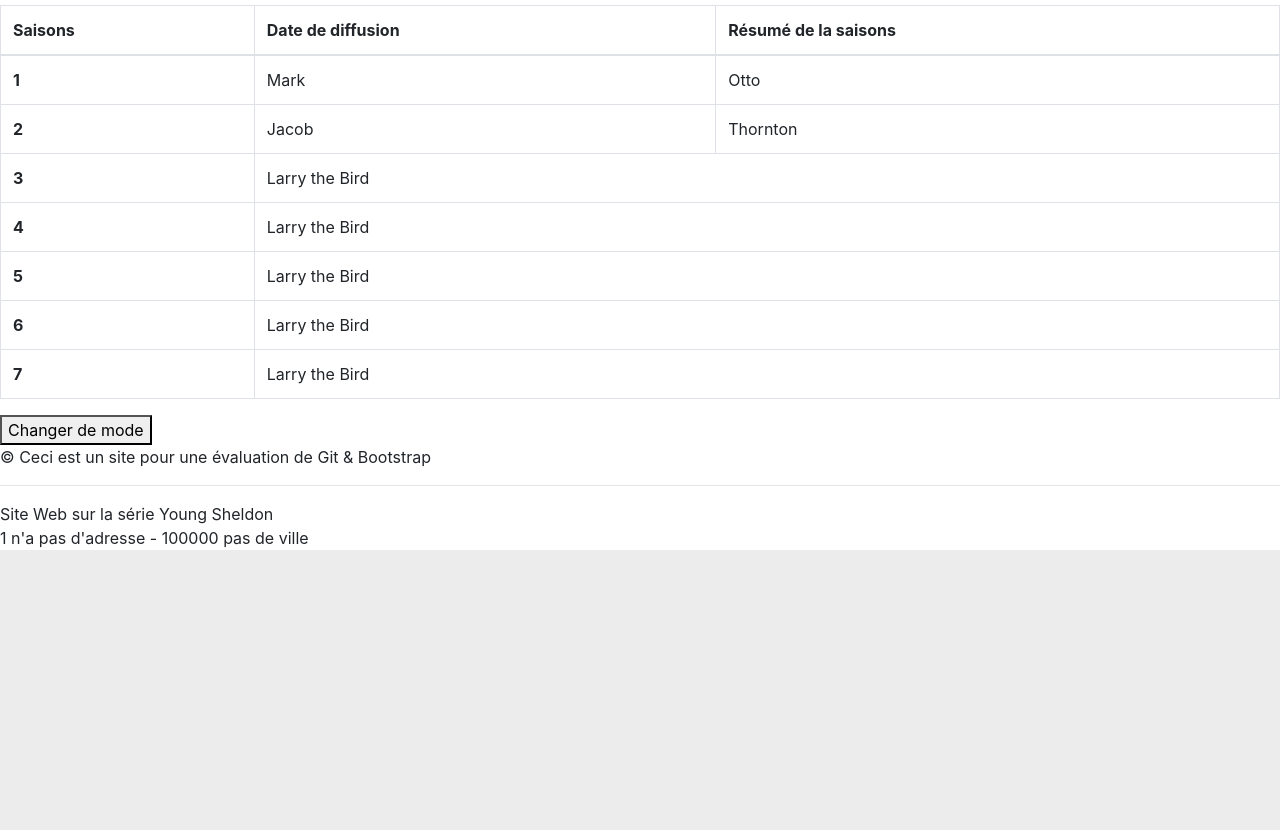
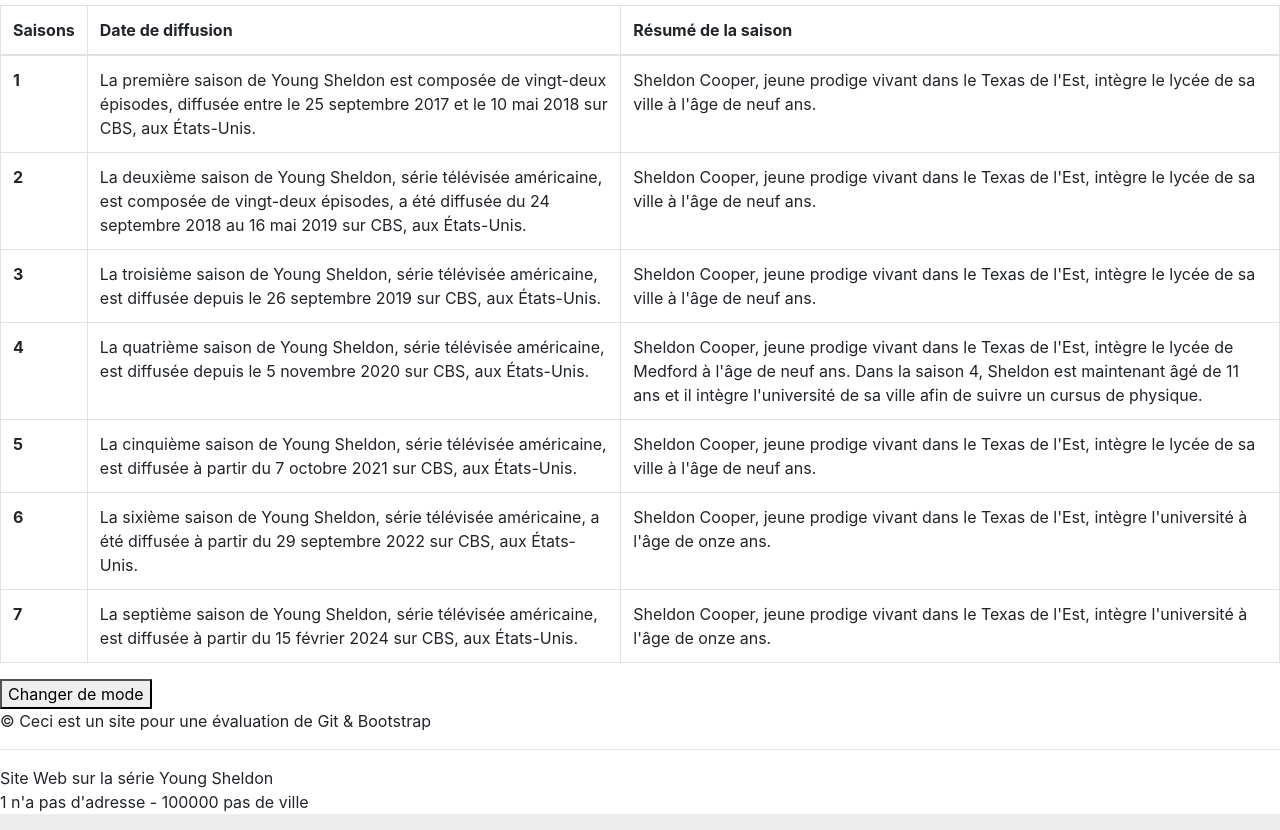
Before and after one commit to jkoz-dev/Site_Web_Young_Sheldon_KOZIEL.github.io, a plain HTML site: page saisons.html in a window 1280 px wide. Shown: the part 89-919 px from the top of the page. Before the commit the page ends 800 px from the top, so only its background shows below. Drawn offline with nearby package versions, Linux system fonts and the light colour scheme; files that its build step writes are made by us from their sources; files whose address does not match are found by name.

Commit message:
Création du saisons.html avec la création du tableau récapitulatif complet

```diff
--- a/saisons.html
+++ b/saisons.html
@@ -39,39 +39,60 @@
             <tr>
                 <th scope="col">Saisons</th>
                 <th scope="col">Date de diffusion</th>
-                <th scope="col">Résumé de la saisons</th>
+                <th scope="col">Résumé de la saison</th>
             </tr>
         </thead>
         <tbody>
             <tr>
                 <th scope="col">1</th>
-                <td>Mark</td>
-                <td>Otto</td>
+                <td>La première saison de Young Sheldon est composée de vingt-deux
+                    épisodes, diffusée entre le 25 septembre 2017 et le 10 mai 2018 sur CBS, aux États-Unis.
+                </td>
+                <td>Sheldon Cooper, jeune prodige vivant dans le Texas de l'Est, intègre le lycée de sa ville à l'âge de
+                    neuf ans.</td>
             </tr>
             <tr>
                 <th scope="row">2</th>
-                <td>Jacob</td>
-                <td>Thornton</td>
+                <td>La deuxième saison de Young Sheldon, série télévisée américaine, est composée de vingt-deux
+                    épisodes, a été diffusée du 24 septembre 2018 au 16 mai 2019 sur CBS, aux États-Unis.</td>
+                <td>Sheldon Cooper, jeune prodige vivant dans le Texas de l'Est, intègre le lycée de sa ville à l'âge de
+                    neuf ans.</td>
             </tr>
             <tr>
                 <th scope="row">3</th>
-                <td colspan="2">Larry the Bird</td>
+                <td>La troisième saison de Young Sheldon, série télévisée américaine, est diffusée depuis le 26
+                    septembre 2019 sur CBS, aux États-Unis.</td>
+                <td>Sheldon Cooper, jeune prodige vivant dans le Texas de l'Est, intègre le lycée de sa ville à l'âge de
+                    neuf ans.</td>
             </tr>
             <tr>
                 <th scope="row">4</th>
-                <td colspan="2">Larry the Bird</td>
+                <td>La quatrième saison de Young Sheldon, série télévisée américaine, est diffusée depuis le
+                    5 novembre 2020 sur CBS, aux États-Unis.</td>
+                <td>Sheldon Cooper, jeune prodige vivant dans le Texas de l'Est, intègre le lycée de Medford à l'âge de
+                    neuf ans. Dans la saison 4, Sheldon est maintenant âgé de 11 ans et il intègre l'université de sa
+                    ville afin de suivre un cursus de physique.</td>
             </tr>
             <tr>
                 <th scope="row">5</th>
-                <td colspan="2">Larry the Bird</td>
+                <td>La cinquième saison de Young Sheldon, série télévisée américaine, est diffusée à partir
+                    du 7 octobre 2021 sur CBS, aux États-Unis.</td>
+                <td>Sheldon Cooper, jeune prodige vivant dans le Texas de l'Est, intègre le lycée de sa ville à l'âge de
+                    neuf ans.</td>
             </tr>
             <tr>
                 <th scope="row">6</th>
-                <td colspan="2">Larry the Bird</td>
+                <td>La sixième saison de Young Sheldon, série télévisée américaine, a été diffusée à partir du 29
+                    septembre 2022 sur CBS, aux États-Unis.</td>
+                <td>Sheldon Cooper, jeune prodige vivant dans le Texas de l'Est, intègre l'université à l'âge de onze
+                    ans.</td>
             </tr>
             <tr>
                 <th scope="row">7</th>
-                <td colspan="2">Larry the Bird</td>
+                <td>La septième saison de Young Sheldon, série télévisée américaine, est diffusée à partir du 15 février
+                    2024 sur CBS, aux États-Unis.</td>
+                <td>Sheldon Cooper, jeune prodige vivant dans le Texas de l'Est, intègre l'université à l'âge de onze
+                    ans.</td>
             </tr>
         </tbody>
     </table>
```
